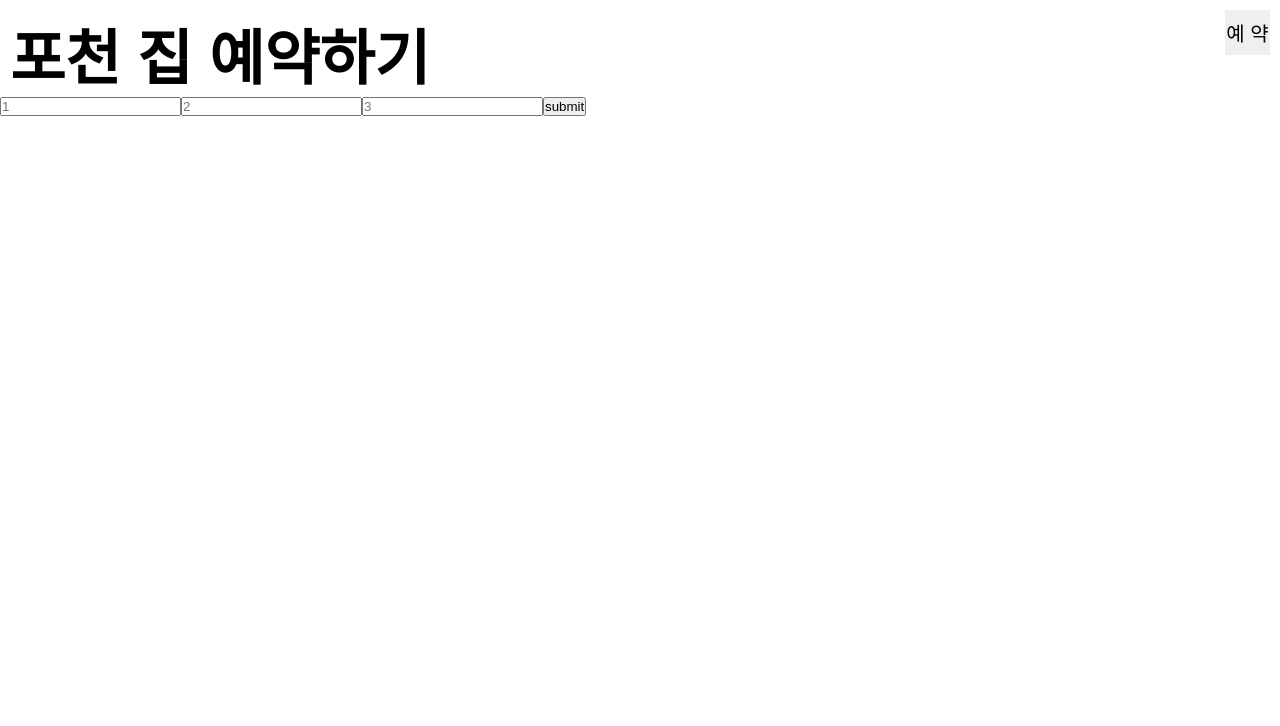
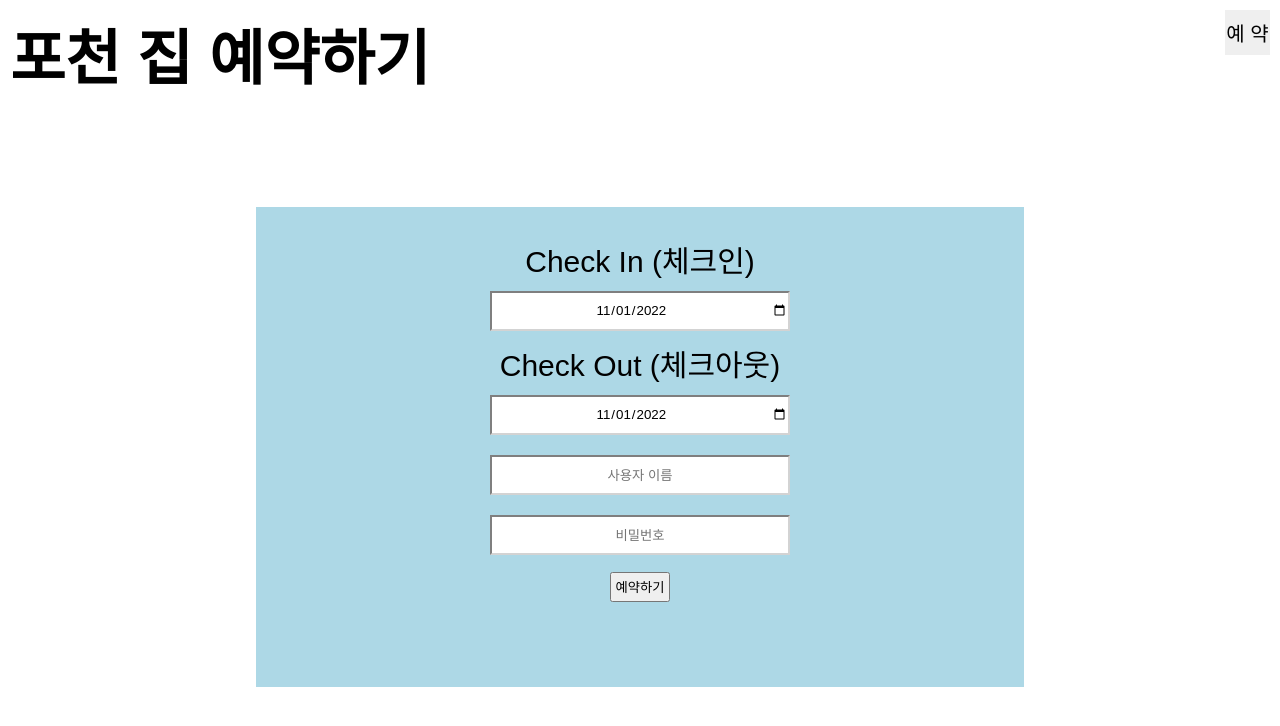
Before and after one commit to Ichanho/Pocheon_booking_page, a React (Create React App) app in the folder pocheon_booking_page/: page /book/2022-11-01 in a window 1280 px wide. Shown: the top 726 px of the page. Built offline with nearby package versions, Linux system fonts and the light colour scheme.

Commit message:
Fix error in calender to book / Add CSS
Calender has error (It don't divid pre/now/next month)
It need linked to DB sever.

It need more time for learn backend system.

```diff
--- a/pocheon_booking_page/src/App.js
+++ b/pocheon_booking_page/src/App.js
@@ -1,13 +1,15 @@
 import {BrowserRouter, Routes,Route} from "react-router-dom"
 import Home from "./routes/Home"
 import Book from "./routes/Book"
+import Title from "./component/title";
 
 function App() {
   return <div>
     <BrowserRouter>
+    <Title />
       <Routes>
         <Route path="/" element={<Home />}></Route>
-        <Route path="/book/:id" element={<Book />}></Route>
+        <Route path="/book/:date" element={<Book />}></Route>
       </Routes>
     </BrowserRouter>
   </div>;
--- a/pocheon_booking_page/src/component/calendar.tsx
+++ b/pocheon_booking_page/src/component/calendar.tsx
@@ -112,12 +112,12 @@ function Calendar() {
       <div className={styles.dates}>
         {showDates.map((each, index) => {
           let classNameTemp: string = `${styles.date}`;
-          const id: number = Number(`${tagetday.year}${String(tagetday.month).padStart(2, "0")}${String(each).padStart(2, "0")}`);
+          const date: string = `${tagetday.year}-${String(tagetday.month).padStart(2, "0")}-${String(each).padStart(2, "0")}`;
           if (each > index || (index - each) > 7) {
             classNameTemp = `${styles.date} ${styles.other}`
           }
           return <div className={classNameTemp} key={index}>
-            <Link to={`/book/${id}`} style={{ color: "inherit", textDecoration: "inherit" }}>{each}</Link></div>;
+            <Link to={`/book/${date}`} style={{ color: "inherit", textDecoration: "inherit" }}>{each}</Link></div>;
         })}
       </div>
     </div>
--- /dev/null
+++ b/pocheon_booking_page/src/routes/Book.module.css
@@ -0,0 +1,40 @@
+.book{
+  display: flex;
+  width: 100%;
+  height: 100vh;
+  justify-content: center;
+  align-items: center;
+}
+
+.bookingForm{
+  width: 60%;
+  height: 60%;
+  margin-bottom: 100px;
+  font-size: 30px;
+
+  padding: 30px;
+
+  background-color: lightblue;
+
+  text-align: center;
+}
+
+.bookingInput{
+  width: 300px;
+  height: 40px;
+  /* font-size: 30px; */
+  margin-top: 10px;
+  margin-bottom: 10px;
+
+  text-align: center;
+  border-color: lightgray;
+}
+
+.bookingInput::placeholder{
+  text-align: center;
+}
+
+.bookingForm button{
+  height: 30px;
+  width: 60px;
+}
--- a/pocheon_booking_page/src/routes/Book.tsx
+++ b/pocheon_booking_page/src/routes/Book.tsx
@@ -1,21 +1,31 @@
-import { SyntheticEvent } from "react";
-import Title from "../component/title";
+import { SyntheticEvent, useState } from "react";
+import { useParams } from "react-router-dom";
+import styles from "./Book.module.css"
 
 function Book() {
 
-  function handleSubmit(event: SyntheticEvent){
+  function handleSubmit(event: SyntheticEvent) {
     event.preventDefault();
-    console.log(event);
+    console.log(event.target);
   }
 
+  const [checkInDate, setcheckInDate] = useState(useParams().date);
+  const [checkOutDate, setCheckOutDate] = useState(checkInDate);
 
-  return <div>
-    <Title />
-    <form action="" onSubmit={handleSubmit}>
-      <input placeholder="1"></input>
-      <input placeholder="2"></input>
-      <input placeholder="3"></input>
-      <button> submit</button>
+
+  return <div className={styles.book}>
+    {/* <p>{checkInDate}</p> */}
+    <form action="" onSubmit={handleSubmit} className={styles.bookingForm}>
+      <p>Check In (체크인)</p>
+      <input className={styles.bookingInput} type="date" id="checkIn" value={checkInDate} onChange={(e) => { setcheckInDate(e.target.value); console.log(e.target.value); }}></input>
+      <p>Check Out (체크아웃)</p>
+      <input className={styles.bookingInput} type="date" value={checkOutDate} min={checkInDate} onChange={(e) => { setCheckOutDate(e.target.value) }}></input>
+      <br />
+      <input className={styles.bookingInput} placeholder="사용자 이름" required></input>
+      <br />
+      <input className={styles.bookingInput} placeholder="비밀번호" required></input>
+      <br />
+      <button>예약하기</button>
     </form>
   </div>
 }
--- a/pocheon_booking_page/src/routes/Home.tsx
+++ b/pocheon_booking_page/src/routes/Home.tsx
@@ -7,7 +7,6 @@ function Home(){
 
 
   return <div>
-    <Title />
     <div className={styles.body}><Calendar /></div>
   </div>;
 }
```
